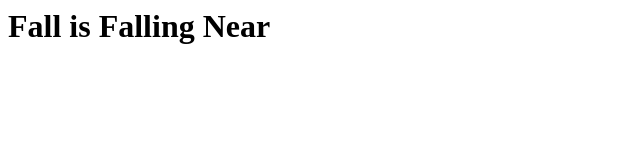
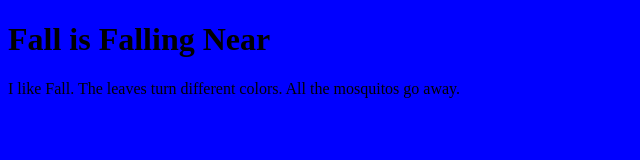
Before and after one commit to dm0896665/Fall, a plain HTML site: page index.html in a window 1280 px wide. Shown: the whole page, without its empty margins (0-640 px from the left). Drawn offline with Linux system fonts and the light colour scheme.

Commit message:
added a paragraph and a style sheet

```diff
--- a/index.html
+++ b/index.html
@@ -1 +1,12 @@
-<h1>Fall is Falling Near</h1>
+<!DOCTYPE html>
+<html>
+	<head>
+		<link rel= "stylesheet" href = "style.css">
+	</head>
+
+	<body>
+		<h1>Fall is Falling Near</h1>
+
+		<p>I like Fall. The leaves turn different colors. All the mosquitos go away.</p>
+	</body>
+</html>
--- /dev/null
+++ b/style.css
@@ -0,0 +1,4 @@
+body
+{
+	background-color: blue;
+}
```
